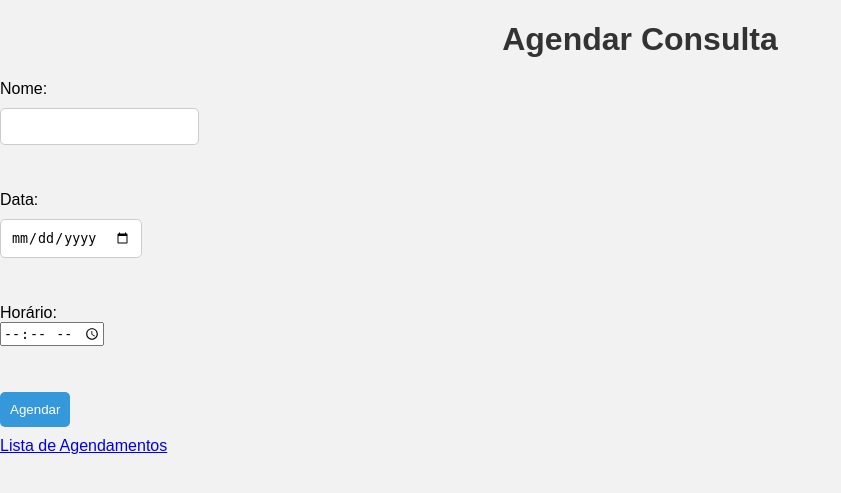
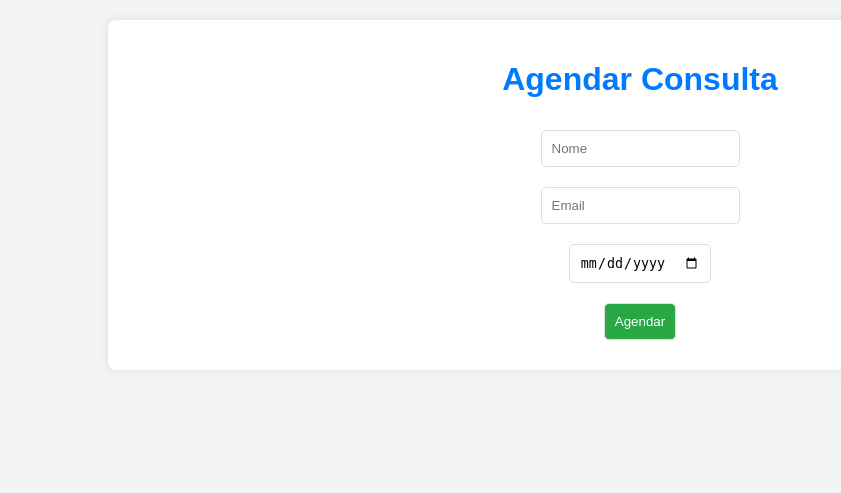
Before and after one commit to HugoDevSoft/AgendamentoConsulta-Flask, a Flask app: page /agendar in a window 1280 px wide. Shown: the top 493 px of the page, without its empty margins (0-841 px from the left). Run offline with Flask 3, Linux system fonts and the light colour scheme.

Commit message:
maisAjustes

```diff
--- a/app.py
+++ b/app.py
@@ -13,18 +13,10 @@ def home():
 def agendar():
     if request.method == 'POST':
         nome = request.form['nome']
+        email = request.form['email']
         data = request.form['data']
-        horario = request.form['horario']
-
-        agendamento = {
-            'nome': nome,
-            'data': data,
-            'horario': horario
-        }
-
-        agendamentos.append(agendamento)
-        return redirect(url_for('sucesso'))
-
+        agendamentos.append({'nome': nome, 'email': email, 'data': data})
+        return redirect('/sucesso')
     return render_template('agendar.html')
 
 @app.route('/sucesso')
--- a/static/style.css
+++ b/static/style.css
@@ -1,59 +1,78 @@
 body {
-    font-family: 'Arial', sans-serif;
-    background-color: #f2f2f2;
+    font-family: Arial, sans-serif;
+    background-color: #f4f4f4;
+    color: #333;
     margin: 0;
     padding: 0;
 }
 
 .container {
-    max-width: 600px;
-    margin: 50px auto;
-    background: white;
-    padding: 30px;
-    border-radius: 10px;
-    box-shadow: 0 0 15px rgba(0, 0, 0, 0.1);
+    width: 80%;
+    margin: 20px auto;
+    padding: 20px;
+    background-color: #fff;
+    border-radius: 8px;
+    box-shadow: 0 0 10px rgba(0, 0, 0, 0.1);
 }
 
-h1, h2 {
+h1 {
     text-align: center;
-    color: #333;
+    color: #007bff;
+}
+
+p {
+    font-size: 16px;
+}
+
+.button {
+    display: inline-block;
+    padding: 10px 20px;
+    background-color: #007bff;
+    color: #fff;
+    text-decoration: none;
+    border-radius: 5px;
+    margin: 10px 0;
+}
+
+.button:hover {
+    background-color: #0056b3;
+}
+
+form input,
+form button {
+    width: auto;
+    /* Alterado de 100% para 'auto' */
+    padding: 10px;
+    margin: 10px 0;
+    border: 1px solid #ddd;
+    border-radius: 5px;
+    max-width: 400px;
+    /* Ajuste para um tamanho mais razoável */
 }
 
 form {
     display: flex;
     flex-direction: column;
-    align-items: flex-start;
+    align-items: center;
 }
 
-input[type="text"],
-input[type="email"],
-input[type="date"],
-button {
+form button {
+    background-color: #28a745;
+    color: white;
+    cursor: pointer;
+}
+
+form button:hover {
+    background-color: #218838;
+}
+
+.agendamento {
+    background-color: #f8f9fa;
+    padding: 10px;
     margin: 10px 0;
-    padding: 10px;
-    border: 1px solid #ccc;
     border-radius: 5px;
 }
 
-button {
-    background-color: #3498db;
-    color: white;
-    border: none;
-    cursor: pointer;
-    transition: background-color 0.3s ease;
+.agendamento p {
+    margin: 5px 0;
 }
-
-button:hover {
-    background-color: #2980b9;
-}
-
-.agendamentos {
-    margin-top: 30px;
-}
-
-.agendamento {
-    background: #e0f7fa;
-    padding: 15px;
-    margin-bottom: 10px;
-    border-radius: 8px;
-}
--- a/templates/agendar.html
+++ b/templates/agendar.html
@@ -1,18 +1,22 @@
 <!DOCTYPE html>
-<html lang="pt-BR">
+<html lang="pt-br">
+
 <head>
     <meta charset="UTF-8">
     <title>Agendar Consulta</title>
     <link rel="stylesheet" href="{{ url_for('static', filename='style.css') }}">
 </head>
+
 <body>
-    <h1>Agendar Consulta</h1>
-    <form method="POST">
-        Nome: <input type="text" name="nome" required><br><br>
-        Data: <input type="date" name="data" required><br><br>
-        Horário: <input type="time" name="horario" required><br><br>
-        <button type="submit">Agendar</button>
-    </form>
-    <a href="{{ url_for('home') }}">Lista de Agendamentos</a>
+    <div class="container">
+        <h1>Agendar Consulta</h1>
+        <form action="/agendar" method="post">
+            <input type="text" name="nome" placeholder="Nome" required>
+            <input type="email" name="email" placeholder="Email" required>
+            <input type="date" name="data" required>
+            <button type="submit">Agendar</button>
+        </form>
+    </div>
 </body>
+
 </html>
```
Also changed, not shown: templates/home.html (+37 -9 lines), templates/sucesso.html (+10 -4 lines).
